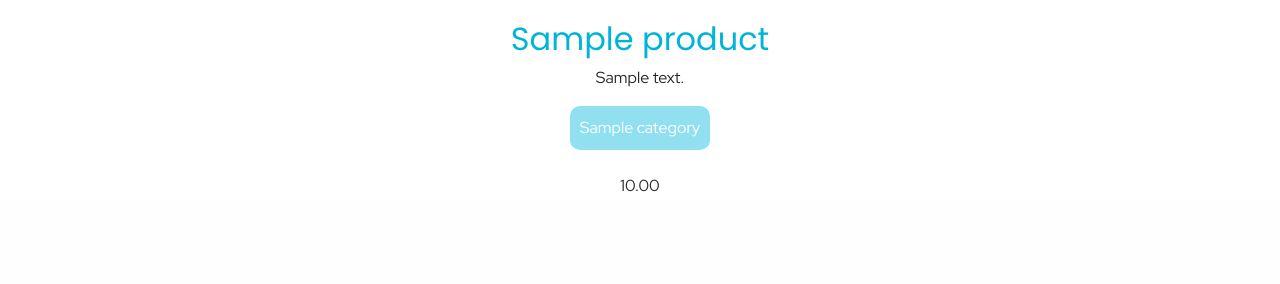
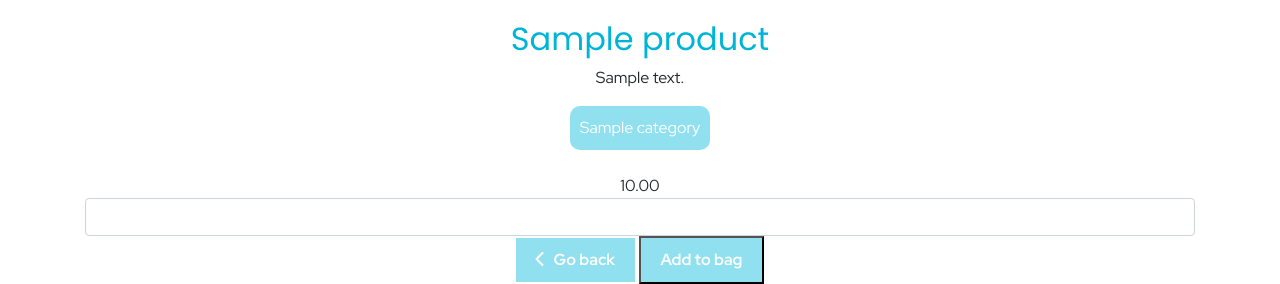
Before and after one commit to Code-Institute-Submissions/Jack112-create-Sprint_NovResub, a Django app: page /products/designs/1/ in a window 1280 px wide. Shown: the part 620-904 px from the top of the page. Before the commit the page ends 812 px from the top, so only its background shows below. Run offline with Django 3.2, Linux system fonts and the light colour scheme; tables that the repository leaves empty hold one stand-in row (values such as "Sample post"); grey boxes marked "Sample" are stand-in pictures; some libraries are stand-ins or nearby versions.

Commit message:
Setup add to bag functionality

```diff
--- a/bag/urls.py
+++ b/bag/urls.py
@@ -4,4 +4,5 @@ from . import views
 
 urlpatterns = [
     path('', views.view_bag, name='bag'),
+    path('add/<item_id>/', views.add_to_bag, name='add_to_bag'),
 ]
--- a/products/templates/products/designs.html
+++ b/products/templates/products/designs.html
@@ -31,9 +31,6 @@
                                 <a class="more-info-btn btn-link" href="{% url 'product_detail' product.id %}">
                                     More info
                                 </a>
-                                <a class="add-to-cart-btn btn-link" href="#">
-                                    Add to cart
-                                </a>
                             </div>
                         </div>
                     </div>
--- a/products/templates/products/product_detail.html
+++ b/products/templates/products/product_detail.html
@@ -36,6 +36,15 @@
                             <span class="category d-inline-block mb-4">{{ product.category }}</span>
                         {% endif %}
                         <div class="product-price">{{product.price}}</div>
+                        <form class="form" action="{% url 'add_to_bag' product.id %}" method="POST">
+                            {% csrf_token %}
+                            <input class="form-control qty_input" type="number" name="product" data-item_id="{{ product.id }}" id="prod_id_{{ product.id }}">
+                            <div class="product-btns">
+                                <a href="{% url 'home' %}" class="btn-link"><i class="fa-solid fa-chevron-left mr-2"></i>Go back</a>
+                                <input type="submit" class="btn-link rounded-0" value="Add to bag">
+                            </div>
+                            <input type="hidden" name="redirect_url" value="{{ request.path }}">
+                        </form>
                     </div>
                 </div>
             </div>
--- a/products/templates/products/templates.html
+++ b/products/templates/products/templates.html
@@ -29,9 +29,6 @@
                                 <a class="more-info-btn btn-link" href="{% url 'product_detail' product.id %}">
                                     More info
                                 </a>
-                                <a class="add-to-cart-btn btn-link" href="#">
-                                    Add to cart
-                                </a>
                             </div>
                         </div>
                     </div>
```
Also changed, not shown: bag/views.py (+16 -1 lines).
